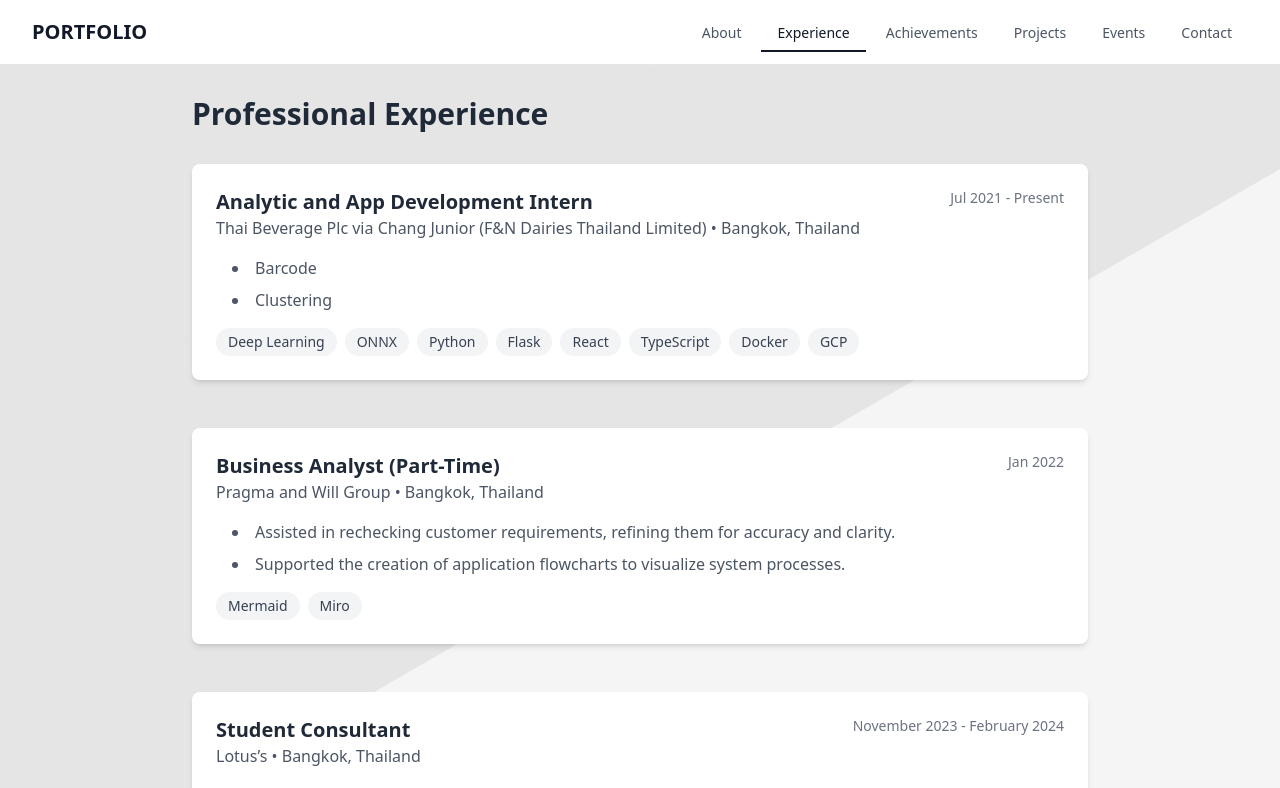
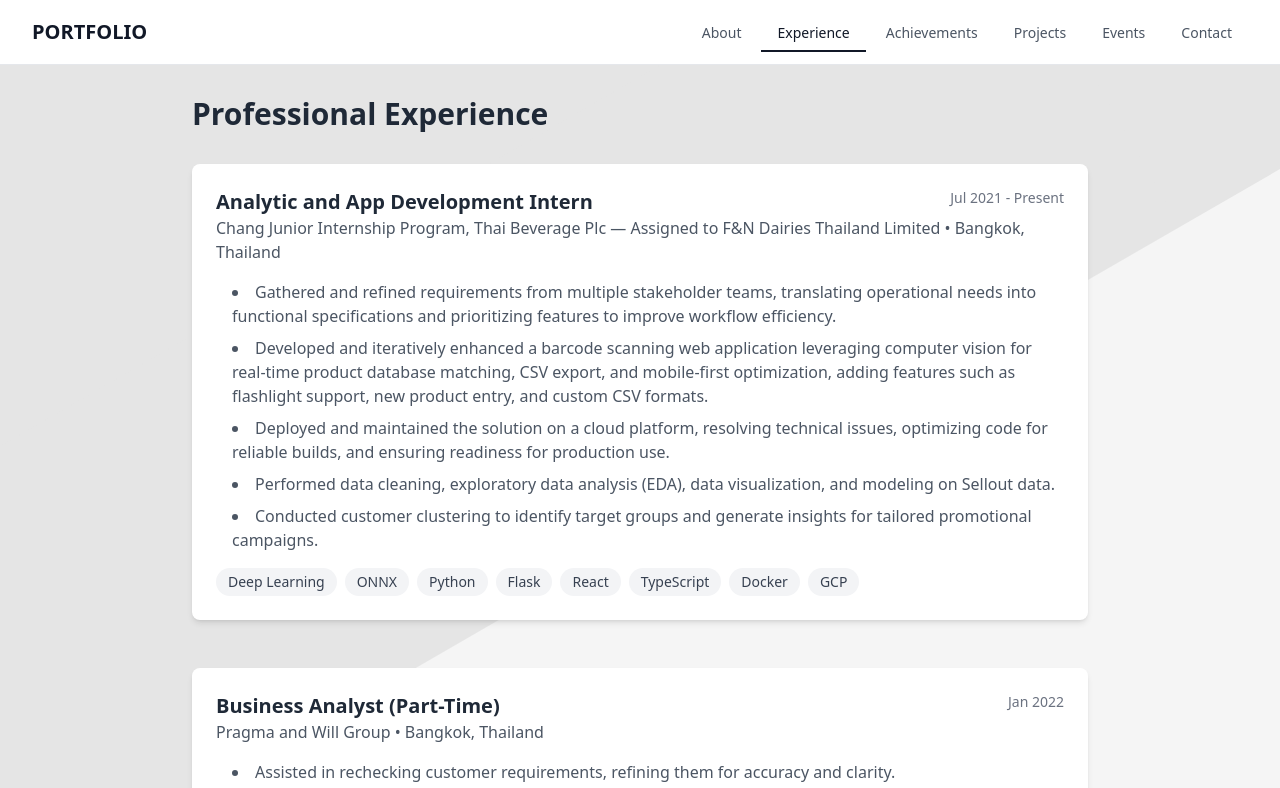
Before and after one commit to 5hyfilm/portfolio, a Next.js app: page /experience in a window 1280 px wide. Shown: the top 788 px of the page. Built offline with nearby package versions, Linux system fonts and the light colour scheme.

Commit message:
Update Chang Junior

```diff
--- a/src/data/experiences.ts
+++ b/src/data/experiences.ts
@@ -92,12 +92,18 @@ export const experiencesData: Experience[] = [
     id: 5,
     title: "Analytic and App Development Intern",
     company:
-      "Thai Beverage Plc via Chang Junior (F&N Dairies Thailand Limited)",
+      "Chang Junior Internship Program, Thai Beverage Plc — Assigned to F&N Dairies Thailand Limited",
     location: "Bangkok, Thailand",
     period: "Jul 2021 - Present",
     startDate: "2025-07",
     type: "volunteer",
-    description: ["Barcode", "Clustering"],
+    description: [
+      "Gathered and refined requirements from multiple stakeholder teams, translating operational needs into functional specifications and prioritizing features to improve workflow efficiency.",
+      "Developed and iteratively enhanced a barcode scanning web application leveraging computer vision for real-time product database matching, CSV export, and mobile-first optimization, adding features such as flashlight support, new product entry, and custom CSV formats.",
+      "Deployed and maintained the solution on a cloud platform, resolving technical issues, optimizing code for reliable builds, and ensuring readiness for production use.",
+      "Performed data cleaning, exploratory data analysis (EDA), data visualization, and modeling on Sellout data.",
+      "Conducted customer clustering to identify target groups and generate insights for tailored promotional campaigns.",
+    ],
     technologies: [
       "Deep Learning",
       "ONNX",
```
